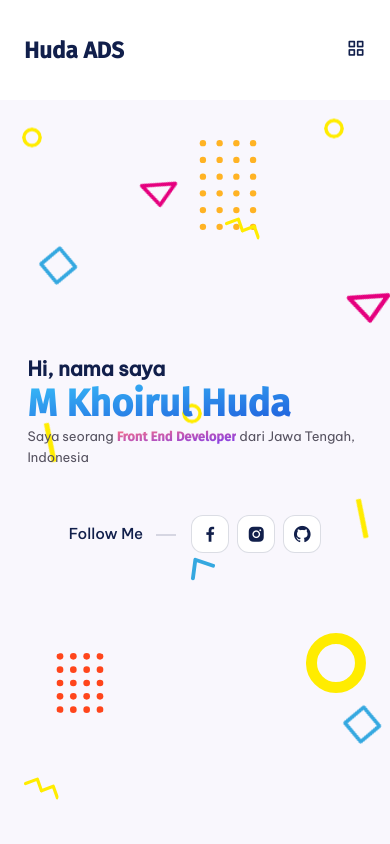
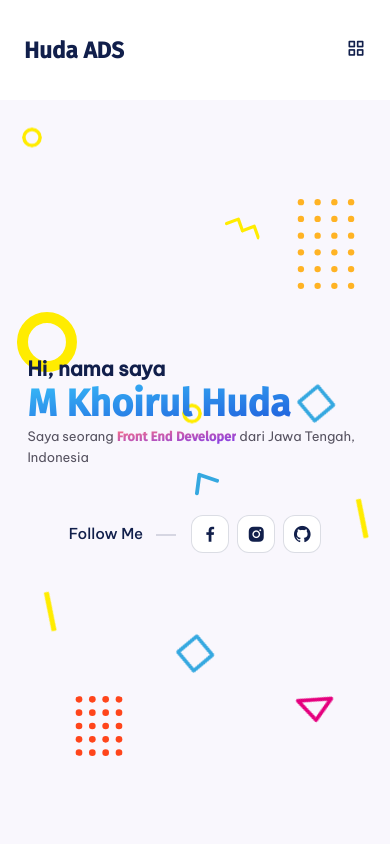
Before and after one commit to huda-addelson/portfolio, a plain HTML site: page index.html in a window 390 px wide. Shown: the top 844 px of the page. Drawn offline with nearby package versions, Linux system fonts and the light colour scheme.

Commit message:
perubahan shape

```diff
--- a/assets/css/style.css
+++ b/assets/css/style.css
@@ -50,6 +50,10 @@
     margin: 0;
     padding: 0;
     box-sizing: border-box;
+}
+
+html {
+    scroll-behavior: smooth;
 }
 
 body,
@@ -1055,6 +1059,11 @@ img {
     .container {
         margin: 0 1.5rem;
     }
+
+    .simple_shapes .six {
+        bottom: 22%;
+        left: 26%;
+    }
 }
 
 @media screen and (max-width: 1024px) {
@@ -1072,6 +1081,12 @@ img {
     .simple_shapes .eight {
         display: none;
     }
+
+    .simple_shapes .two {
+        bottom: 10%;
+    }
+
+
 }
 
 @media screen and (max-width: 821px) {
@@ -1176,6 +1191,50 @@ img {
         min-height: 100vh;
         flex-direction: column;
     }
+
+    .simple_shapes .three {
+        top: 20%;
+        right: 5%
+    }
+
+    .simple_shapes .eighteen {
+        right: 45%;
+    }
+
+    .simple_shapes .twelve {
+        bottom: 40%;
+        left: 50%;
+    }
+
+    .simple_shapes .twenty {
+        bottom: 50%;
+        right: 15%;
+    }
+
+    .simple_shapes .eighteen {
+        right: 84%;
+        bottom: 57%;
+    }
+
+    .simple_shapes .four {
+        top: 75%;
+        left: 45%;
+    }
+
+    .simple_shapes .nine {
+        top: 80%;
+        left: 76%;
+        transform: rotate(70deg);
+    }
+
+    .simple_shapes .two {
+        bottom: 10%;
+        left: 10%;
+    }
+
+    .simple_shapes .five {
+        top: 70%;
+    }
 }
 
 @media screen and (max-width: 350px) {}
--- a/index.html
+++ b/index.html
@@ -28,19 +28,19 @@
             <div class="nav-menu" id="nav-menu">
                 <ul class="nav-list">
                     <li class="nav-item">
-                        <a href="#" class="nav-link active">Home</a>
+                        <a href="#home" class="nav-link active">Home</a>
                     </li>
                     <li class="nav-item">
-                        <a href="#" class="nav-link">About</a>
+                        <a href="#about" class="nav-link">About</a>
                     </li>
                     <li class="nav-item">
-                        <a href="#" class="nav-link">Resume</a>
+                        <a href="#resume" class="nav-link">Resume</a>
                     </li>
                     <li class="nav-item">
-                        <a href="#" class="nav-link">Project</a>
+                        <a href="#project" class="nav-link">Project</a>
                     </li>
                     <li class="nav-item">
-                        <a href="#" class="nav-link">Contact</a>
+                        <a href="#contact" class="nav-link">Contact</a>
                     </li>
                 </ul>
                 <div class="nav-close" id="nav-close">
@@ -89,23 +89,19 @@
                     </div>
                 </div>
             </div>
-            <div class="simple_shapes">
+            <div class="simple_shapes container">
                 <span class="one anim_scale"><img class="svg" src="assets/img/svg/shapes/9.svg" alt="" /></span>
                 <span class="two anim_moveLeft"><img class="svg" src="assets/img/svg/shapes/dot.svg" alt="" /></span>
                 <span class="three anim_moveTop"><img class="svg" src="assets/img/svg/shapes/dot-2.svg" alt="" /></span>
                 <span class="four anim_circle"><img class="svg" src="assets/img/svg/shapes/1.svg" alt="" /></span>
                 <span class="five anim_circle"><img class="svg" src="assets/img/svg/shapes/8.svg" alt="" /></span>
                 <span class="six anim_circle"><img class="svg" src="assets/img/svg/shapes/3.svg" alt="" /></span>
-                <span class="seven anim_right"><img class="svg" src="assets/img/svg/shapes/4.svg" alt="" /></span>
                 <span class="eight anim_scale"><img class="svg" src="assets/img/svg/shapes/9.svg" alt="" /></span>
                 <span class="nine anim_circle"><img class="svg" src="assets/img/svg/shapes/3.svg" alt="" /></span>
                 <span class="ten anim_moveLeft"><img class="svg" src="assets/img/svg/shapes/4.svg" alt="" /></span>
                 <span class="eleven anim_scale"><img class="svg" src="assets/img/svg/shapes/9.svg" alt="" /></span>
                 <span class="twelve anim_extra"><img class="svg" src="assets/img/svg/shapes/2.svg" alt="" /></span>
                 <span class="thirteen anim_circle"><img class="svg" src="assets/img/svg/shapes/5.svg" alt="" /></span>
-                <span class="fourteen anim_scale"><img class="svg" src="assets/img/svg/shapes/9.svg" alt="" /></span>
-                <span class="fifteen anim_circle"><img class="svg" src="assets/img/svg/shapes/3.svg" alt="" /></span>
-                <span class="sixteen anim_scale"><img class="svg" src="assets/img/svg/shapes/9.svg" alt="" /></span>
                 <span class="seventeen anim_circle"><img class="svg" src="assets/img/svg/shapes/5.svg" alt="" /></span>
                 <span class="eighteen anim_scale"><img class="svg" src="assets/img/svg/shapes/9.svg" alt="" /></span>
                 <span class="nineteen anim_scale"><img class="svg" src="assets/img/svg/shapes/9.svg" alt="" /></span>
```
